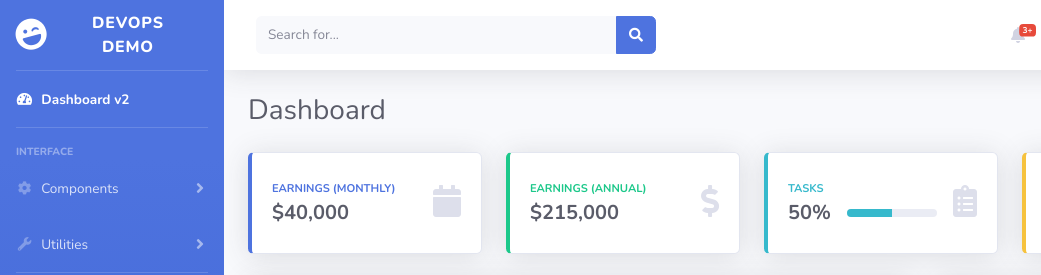
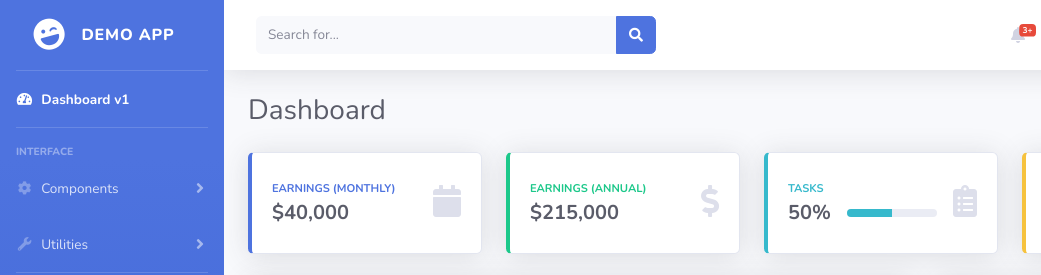
Before and after one commit to halsayed/web-app-demo, a website with bundled scripts: page index.html in a window 1280 px wide. Shown: the top 275 px of the page, 0-1041 px from the left. Built offline with nearby package versions, Linux system fonts and the light colour scheme.

```diff
--- a/index.html
+++ b/index.html
@@ -33,7 +33,7 @@
         <div class="sidebar-brand-icon rotate-n-15">
           <i class="fas fa-laugh-wink"></i>
         </div>
-        <div class="sidebar-brand-text mx-3">DevOps Demo</div>
+        <div class="sidebar-brand-text mx-3">Demo App</div>
       </a>
 
       <!-- Divider -->
@@ -43,7 +43,7 @@
       <li class="nav-item active">
         <a class="nav-link" href="index.html">
           <i class="fas fa-fw fa-tachometer-alt"></i>
-          <span>Dashboard v2</span></a>
+          <span>Dashboard v1</span></a>
       </li>
 
       <!-- Divider -->
```
